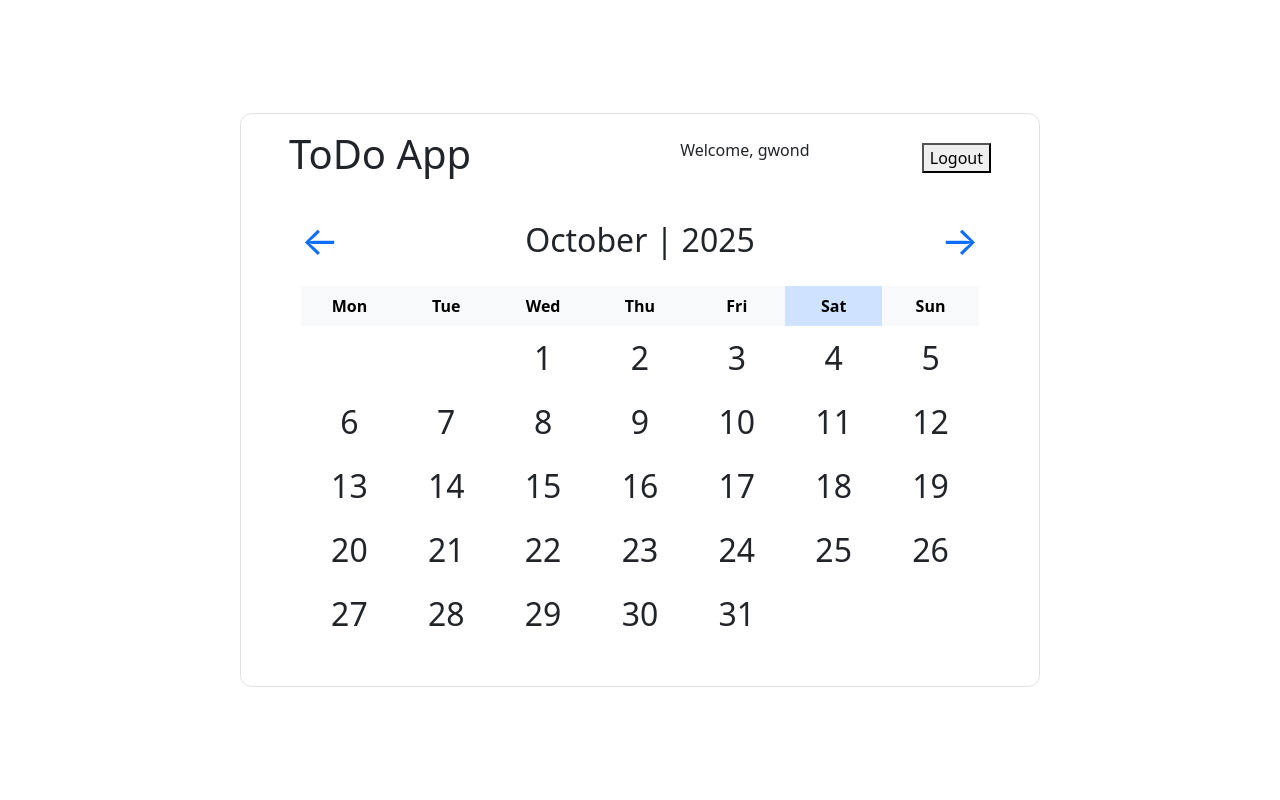
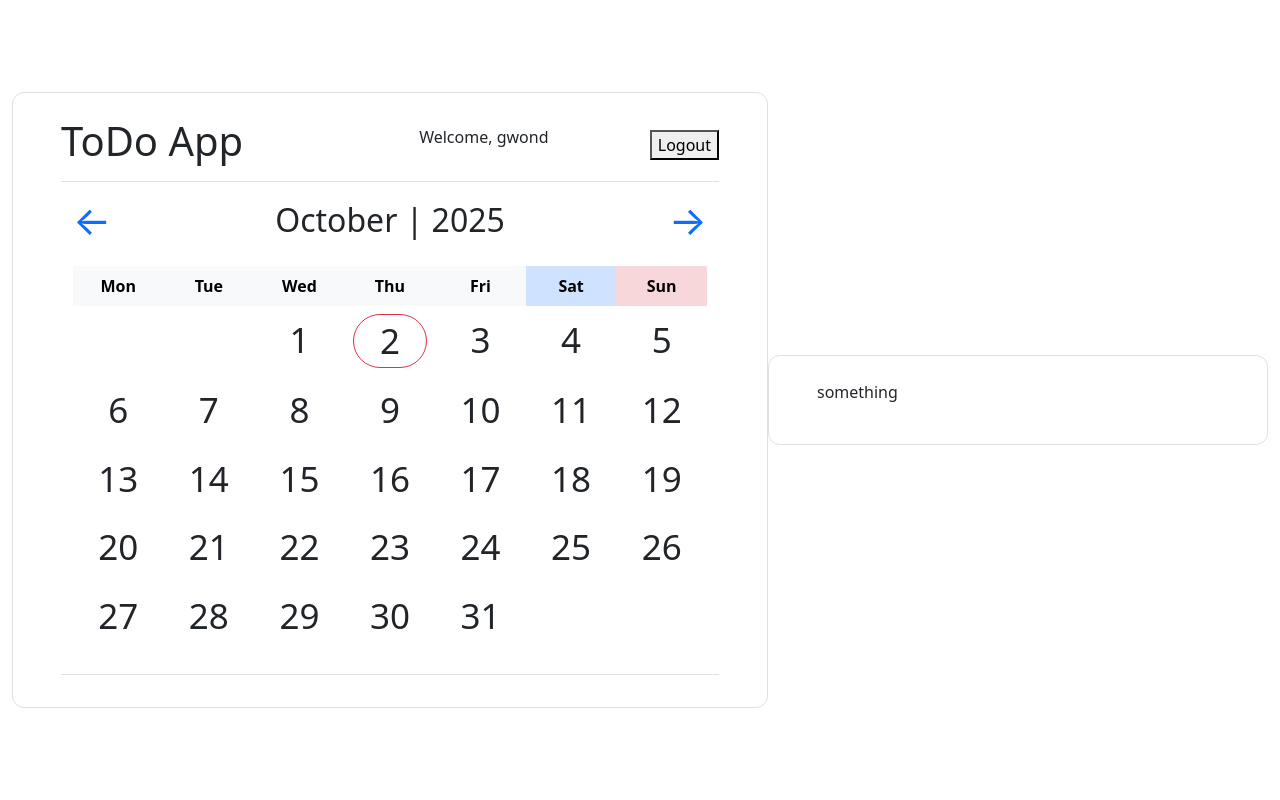
Before and after one commit to DaShy72/ToDo_v.2, a Django app: page /calendar in a window 1280 px wide. Run offline with Django 5.2, Linux system fonts and the light colour scheme; a user stored in the database is signed in.

Commit message:
change style

```diff
--- a/templates/main_app/calendar.html
+++ b/templates/main_app/calendar.html
@@ -3,15 +3,14 @@
 <head>
     <meta charset="UTF-8">
     <title>ToDo App</title>
-    <link rel="stylesheet" href="/static/styles.css">
+    <link rel="stylesheet" href="/static/css/style.css">
     <link href="https://cdn.jsdelivr.net/npm/bootstrap@5.3.0/dist/css/bootstrap.min.css" rel="stylesheet">
-    </script>
 </head>
 <body>
 
     <div class="container-fluid">
       <div class="d-flex justify-content-center align-items-center vh-100">
-        <div class="container border p-3 px-5" style="max-width: 800px; border-radius: 12px;">
+        <div class="container border p-4 px-5" style="max-width: 800px; border-radius: 12px;">
             <div class="row">
                 <div class="col-6">
                     <h1>ToDo App</h1>
@@ -32,7 +31,7 @@
 
             {% block content %}
 
-            <div class="container-fluid my-4">
+            <div class="container-fluid py-2 my-2 border-top border-bottom">
                 <div class="d-flex justify-content-between align-items-center mb-3">
                     <a class="bth fs-1 text-decoration-none"
                        href="{% url 'main_app:calendar' year=prev_year month=prev_month %}"> ← </a>
@@ -40,7 +39,7 @@
                     <a class="bth fs-1 text-decoration-none"
                        href="{% url 'main_app:calendar' year=next_year month=next_month %}"> → </a>
                 </div>
-
+                <div class="d-flex justify-content-center align-items-center">
                     <table class="table table-borderless">
                         <thead class="table-light text-decoration-none text-center">
                             <tr>
@@ -49,8 +48,8 @@
                                 <th>Wed</th>
                                 <th>Thu</th>
                                 <th>Fri</th>
-                            <th class="table-primary" >Sat</th>
-                            <th class="table-dander">Sun</th>
+                                <th class="table-primary">Sat</th>
+                                <th class="table-danger">Sun</th>
                             </tr>
                         </thead>
                         <tbody>
@@ -58,13 +57,23 @@
                                 {% if day == 0 %}
                                     <td></td>
                                 {% else %}
+                                    {% if day == day_today and month_name == month_today and year == year_today%}
                                         <td>
-                                    <div class="container-fluid rounded">
+                                            <div class="container-fluid border rounded-5 border-danger">
                                                 <div class="d-flex justify-content-center align-items-center">
-                                            <span class="fs-2"> {{ day }} </span>
+                                                    <span class="day-text"> {{ day }} </span>
                                                 </div>
                                             </div>
                                         </td>
+                                    {% else %}
+                                        <td>
+                                            <div class="container-fluid ">
+                                                <div class="d-flex justify-content-center align-items-center">
+                                                    <span class="day-text"> {{ day }} </span>
+                                                </div>
+                                            </div>
+                                        </td>
+                                    {% endif %}
                                 {% endif %}
                                 {% if forloop.counter|divisibleby:7 %}
                                     <tr></tr>
@@ -73,9 +82,15 @@
                         </tbody>
                     </table>
                 </div>
+            </div>
 
             {% endblock %}
         </div>
+        <div class="container-fluid border p-4 px-5" style="max-width: 500px; border-radius: 12px;">
+            <p>something</p>
+        </div>
+
+
       </div>
     </div>
 
```
Lines whose indentation alone changed are shown as unchanged.
